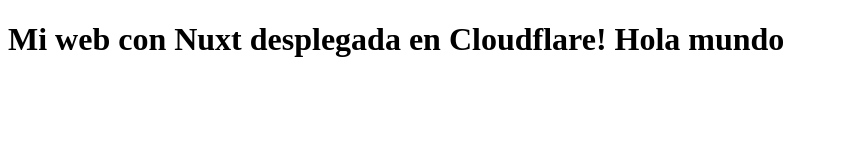
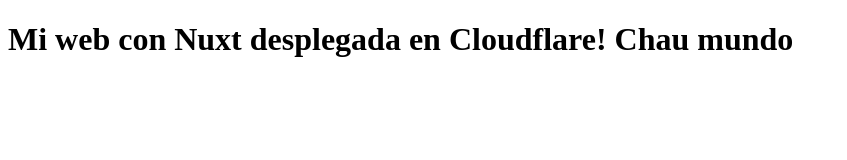
Before and after one commit to imlautaro/web_nuxt4, a Nuxt app: page / in a window 1280 px wide. Shown: the top 160 px of the page, without its empty margins (0-847 px from the left). Built offline with nearby package versions, Linux system fonts and the light colour scheme.

Commit message:
Update greeting message in app.vue to reflect a farewell theme

```diff
--- a/app/app.vue
+++ b/app/app.vue
@@ -1,5 +1,5 @@
 <template>
   <div>
-    <h1>Mi web con Nuxt desplegada en Cloudflare! Hola mundo</h1>
+    <h1>Mi web con Nuxt desplegada en Cloudflare! Chau mundo</h1>
   </div>
 </template>
```
